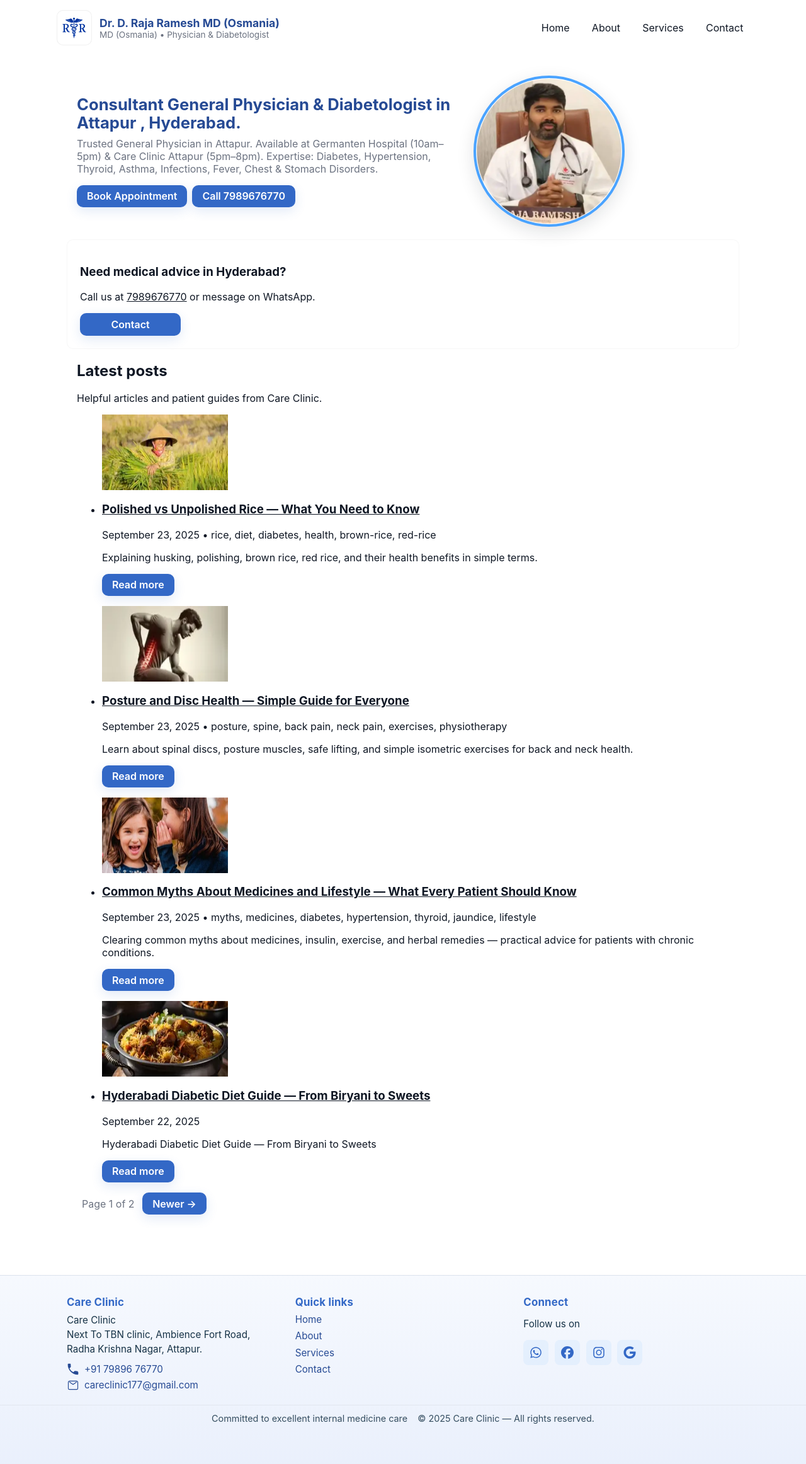
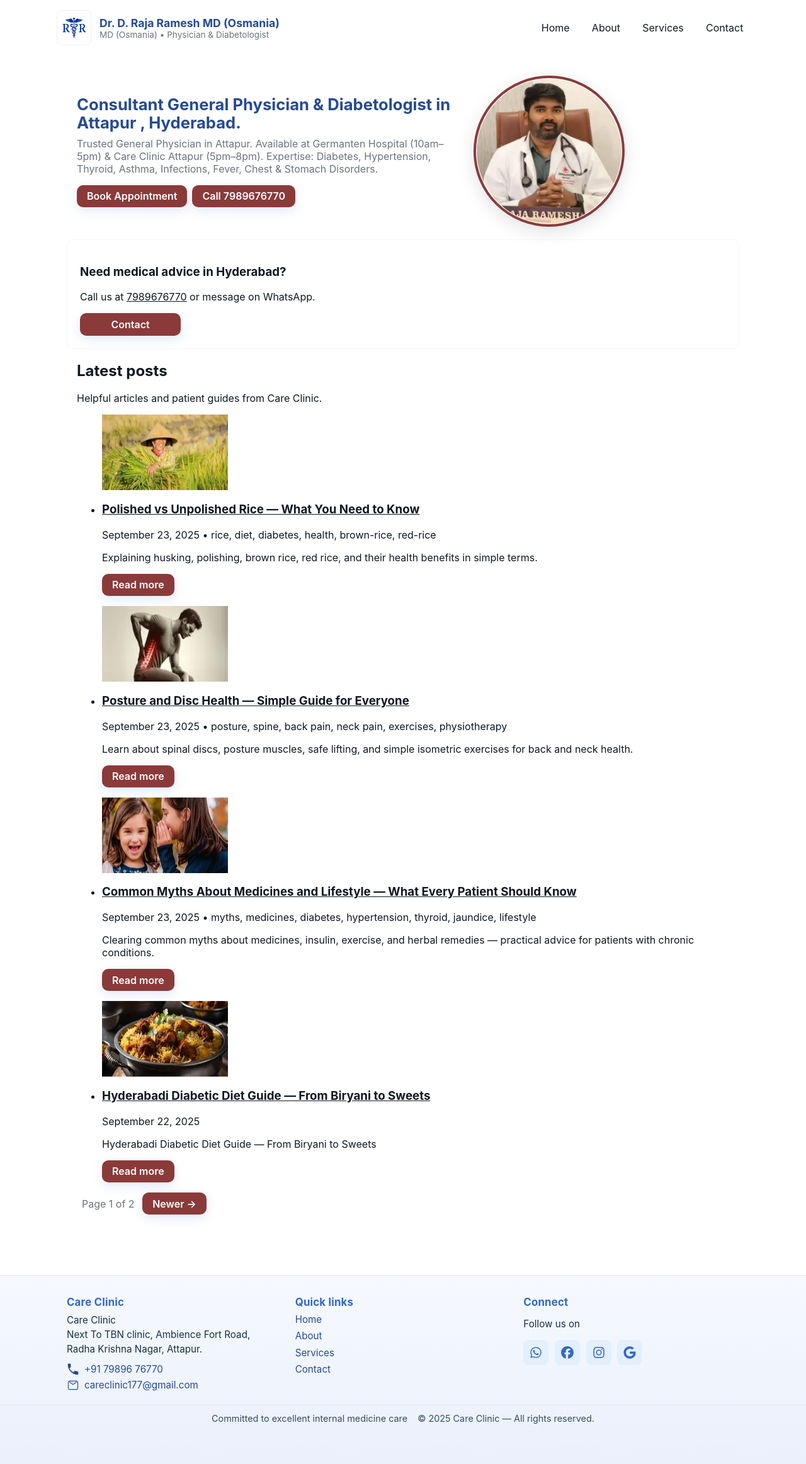
Before and after one commit to drrajarameshd/rr, a Jekyll site: the page built from index.html, in a window 1280 px wide. Shown: the whole page at 63% size. Built offline with Jekyll 4.4.1, drawn with Linux system fonts in a browser that asks for light colours; the list of posts is cut into pages by our own code.

Commit message:
Update style.css

```diff
--- a/assets/css/style.css
+++ b/assets/css/style.css
@@ -11,7 +11,8 @@
   --primary-600: #4aa3ff;                  /* New main tone */
   --primary-100: rgba(74,163,255,0.08);    /* 8% tint of new base */
   --primary-150: rgba(74,163,255,0.15);    /* 15% tint of new base */
-
+  --secondary : #8b3a3a;
+   --secondary-dark : #662929;
   --muted: #6b7280;
   --text: #0f1724;
   --bg: #ffffff;
@@ -66,7 +67,7 @@ img{max-width:100%;display:block}
 .btn-container{display:inline-flex;gap:0.5rem;align-items:center}
 .btn{
   display:inline-flex;align-items:center;justify-content:center;
-  background:var(--primary);color:#fff;padding:0.6rem 1rem;border-radius:10px;text-decoration:none;
+  background:var(--secondary);color:#fff;padding:0.6rem 1rem;border-radius:10px;text-decoration:none;
   box-shadow:0 6px 18px rgba(51,104,198,0.14);transition:transform .14s ease;text-align:center;margin:0;
   font-weight:600;line-height:1;white-space:nowrap;min-width:0; /* min-width:0 ensures proper flex shrink */
 }
@@ -77,16 +78,16 @@ img{max-width:100%;display:block}
 
 /* Hero image & mobile visiting card */
 .hero-image{display:flex;position:relative;align-items:center;justify-content:center}
-.hero-photo-circle{display:block;width:100%;max-width:240px;height:auto;border-radius:50%;object-fit:cover;border:4px solid var(--primary-600);box-shadow:0 8px 28px rgba(15,23,36,0.12);background:#fff}
+.hero-photo-circle{display:block;width:100%;max-width:240px;height:auto;border-radius:50%;object-fit:cover;border:4px solid var(--secondary);box-shadow:0 8px 28px rgba(15,23,36,0.12);background:#fff}
 .hero-mobile-card{display:none;box-sizing:border-box}
 
 /* mobile visiting card internals */
-.hero-mobile-card .card-name{margin:0 0 4px;font-size:1rem;color:var(--primary-dark);font-weight:700}
+.hero-mobile-card .card-name{margin:0 0 4px;font-size:1rem;color:var(--secondary-dark);font-weight:700}
 .hero-mobile-card .card-title{margin:0 0 6px;font-size:.85rem;color:var(--muted)}
 .hero-mobile-card .card-role{margin:0 0 .6rem;font-size:.88rem;color:var(--text)}
 .hero-mobile-card .card-line{display:flex;align-items:center;gap:.6rem;margin:.45rem 0}
-.hero-mobile-card .card-icon{width:18px;height:18px;flex:0 0 18px;color:var(--primary-dark)}
-.hero-mobile-card .card-link{color:var(--primary-dark);text-decoration:none;font-weight:600;font-size:.92rem}
+.hero-mobile-card .card-icon{width:18px;height:18px;flex:0 0 18px;color:var(--secondary-dark)}
+.hero-mobile-card .card-link{color:var(--secondary-dark);text-decoration:none;font-weight:600;font-size:.92rem}
 .hero-mobile-card .card-link:hover{text-decoration:underline}
 
 /* ========= MAIN LAYOUT ========= */
```
